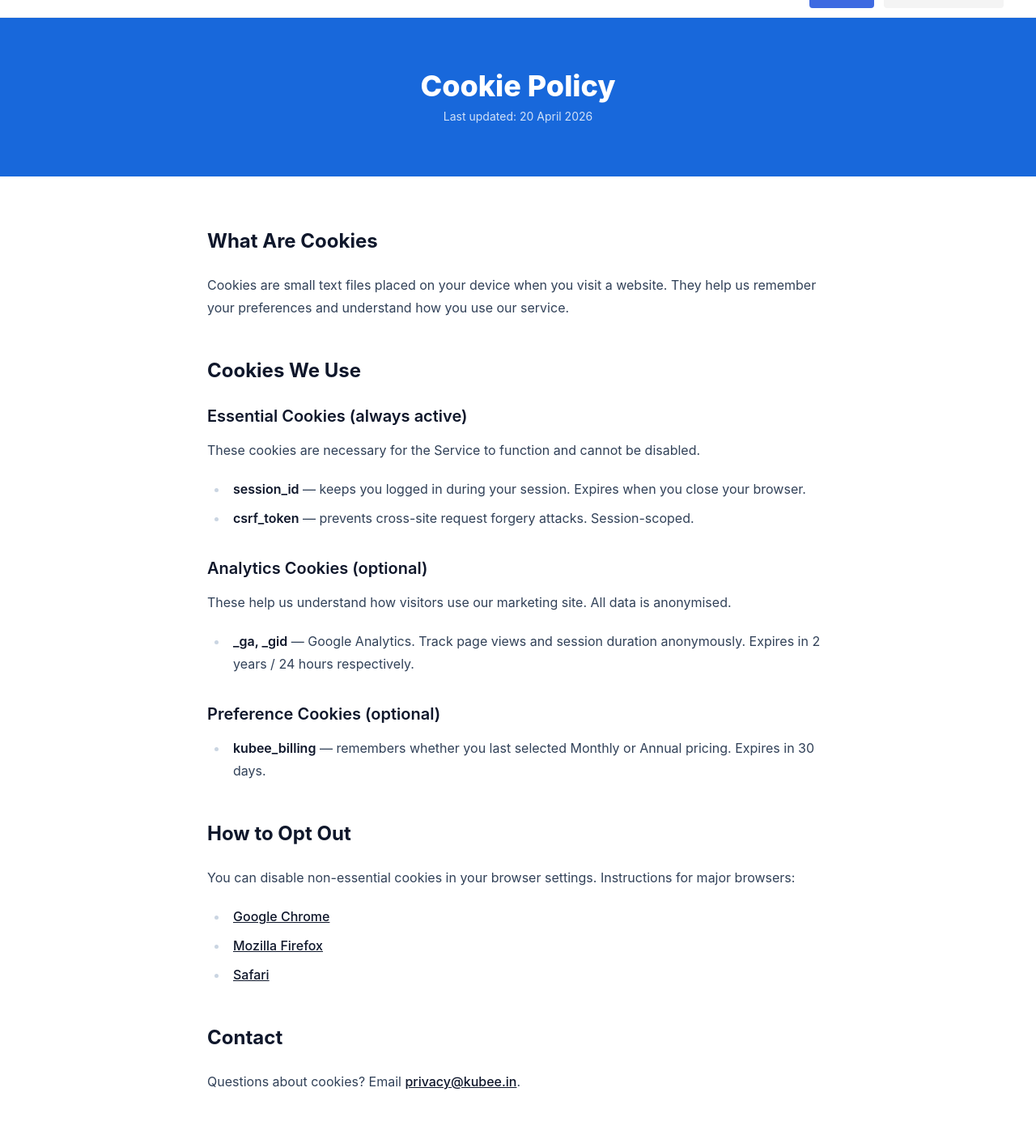
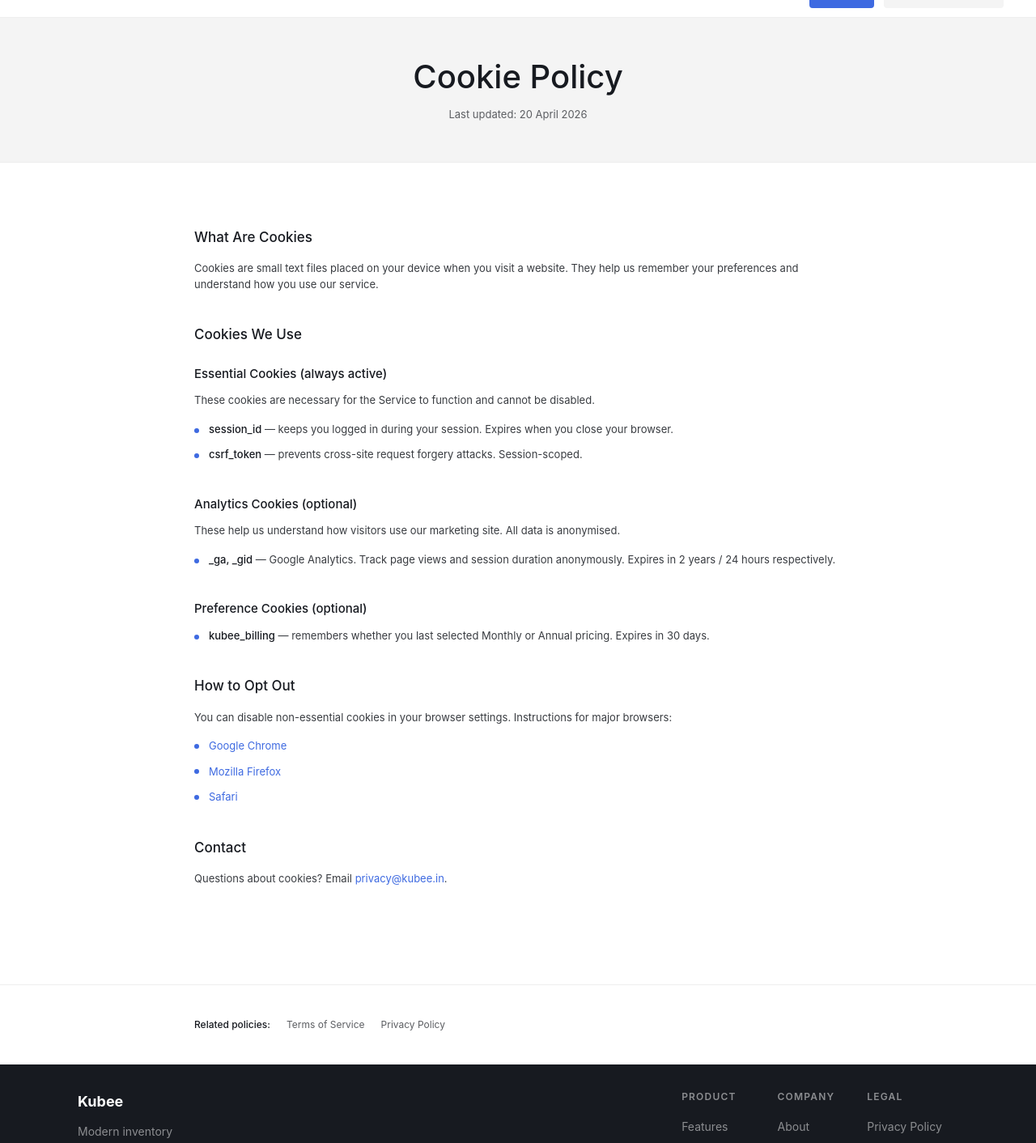
Before and after one commit to Heeneth12/kubee_mkt, a Next.js app: page /cookie-policy in a window 1280 px wide. Shown: the part 43-1455 px from the top of the page at 81% size. Built offline with nearby package versions, Linux system fonts and the light colour scheme.

Commit message:
feat: implement legal pages including cookie, privacy, and terms policies and update local dev configuration

```diff
--- a/app/cookie-policy/page.tsx
+++ b/app/cookie-policy/page.tsx
@@ -8,57 +8,101 @@ export const metadata: Metadata = {
 
 export default function CookiePolicyPage() {
   return (
-    <>
-      <section className="bg-brand-blue py-16 text-center px-4">
-        <h1 className="text-3xl sm:text-4xl font-extrabold text-white mb-2">Cookie Policy</h1>
-        <p className="text-sm text-white/80">Last updated: 20 April 2026</p>
+    <div className="bg-white min-h-screen font-sans">
+      {/* Hero Section */}
+      <section className="bg-ez-ash border-b border-ez-border py-12 text-center px-6 lg:px-10">
+        <h1 className="text-[40px] font-medium text-ez-heading leading-tight mb-3">Cookie Policy</h1>
+        <p className="text-ez-base text-ez-secondary">Last updated: 20 April 2026</p>
       </section>
 
-      <section className="py-16 px-4">
-        <div className="max-w-3xl mx-auto prose prose-slate prose-sm sm:prose-base">
-          <h2>What Are Cookies</h2>
-          <p>Cookies are small text files placed on your device when you visit a website. They help us remember your preferences and understand how you use our service.</p>
+      {/* Content Section */}
+      <section className="py-20 px-6 lg:px-10">
+        <div className="max-w-[800px] mx-auto">
 
-          <h2>Cookies We Use</h2>
+          <h2 className="text-ez-xl font-medium text-ez-heading mb-4">What Are Cookies</h2>
+          <p className="text-ez-base text-ez-body leading-normal mb-10">
+            Cookies are small text files placed on your device when you visit a website. They help us remember your preferences and understand how you use our service.
+          </p>
 
-          <h3>Essential Cookies (always active)</h3>
-          <p>These cookies are necessary for the Service to function and cannot be disabled.</p>
-          <ul>
-            <li><strong>session_id</strong> — keeps you logged in during your session. Expires when you close your browser.</li>
-            <li><strong>csrf_token</strong> — prevents cross-site request forgery attacks. Session-scoped.</li>
+          <h2 className="text-ez-xl font-medium text-ez-heading mb-6">Cookies We Use</h2>
+
+          <h3 className="text-ez-lg font-medium text-ez-heading mb-3">Essential Cookies (always active)</h3>
+          <p className="text-ez-base text-ez-body leading-normal mb-4">
+            These cookies are necessary for the Service to function and cannot be disabled.
+          </p>
+          <ul className="space-y-3 mb-10">
+            <li className="flex items-start gap-3">
+              <span className="w-1.5 h-1.5 rounded-full bg-ez-primary mt-2 shrink-0"></span>
+              <span className="text-ez-base text-ez-body leading-normal">
+                <strong className="font-medium text-ez-heading">session_id</strong> — keeps you logged in during your session. Expires when you close your browser.
+              </span>
+            </li>
+            <li className="flex items-start gap-3">
+              <span className="w-1.5 h-1.5 rounded-full bg-ez-primary mt-2 shrink-0"></span>
+              <span className="text-ez-base text-ez-body leading-normal">
+                <strong className="font-medium text-ez-heading">csrf_token</strong> — prevents cross-site request forgery attacks. Session-scoped.
+              </span>
+            </li>
           </ul>
 
-          <h3>Analytics Cookies (optional)</h3>
-          <p>These help us understand how visitors use our marketing site. All data is anonymised.</p>
-          <ul>
-            <li><strong>_ga, _gid</strong> — Google Analytics. Track page views and session duration anonymously. Expires in 2 years / 24 hours respectively.</li>
+          <h3 className="text-ez-lg font-medium text-ez-heading mb-3">Analytics Cookies (optional)</h3>
+          <p className="text-ez-base text-ez-body leading-normal mb-4">
+            These help us understand how visitors use our marketing site. All data is anonymised.
+          </p>
+          <ul className="space-y-3 mb-10">
+            <li className="flex items-start gap-3">
+              <span className="w-1.5 h-1.5 rounded-full bg-ez-primary mt-2 shrink-0"></span>
+              <span className="text-ez-base text-ez-body leading-normal">
+                <strong className="font-medium text-ez-heading">_ga, _gid</strong> — Google Analytics. Track page views and session duration anonymously. Expires in 2 years / 24 hours respectively.
+              </span>
+            </li>
           </ul>
 
-          <h3>Preference Cookies (optional)</h3>
-          <ul>
-            <li><strong>kubee_billing</strong> — remembers whether you last selected Monthly or Annual pricing. Expires in 30 days.</li>
+          <h3 className="text-ez-lg font-medium text-ez-heading mb-3">Preference Cookies (optional)</h3>
+          <ul className="space-y-3 mb-10">
+            <li className="flex items-start gap-3">
+              <span className="w-1.5 h-1.5 rounded-full bg-ez-primary mt-2 shrink-0"></span>
+              <span className="text-ez-base text-ez-body leading-normal">
+                <strong className="font-medium text-ez-heading">kubee_billing</strong> — remembers whether you last selected Monthly or Annual pricing. Expires in 30 days.
+              </span>
+            </li>
           </ul>
 
-          <h2>How to Opt Out</h2>
-          <p>You can disable non-essential cookies in your browser settings. Instructions for major browsers:</p>
-          <ul>
-            <li><a href="https://support.google.com/chrome/answer/95647" target="_blank" rel="noopener noreferrer">Google Chrome</a></li>
-            <li><a href="https://support.mozilla.org/en-US/kb/block-websites-storing-cookies-site-data-firefox" target="_blank" rel="noopener noreferrer">Mozilla Firefox</a></li>
-            <li><a href="https://support.apple.com/en-in/guide/safari/sfri11471/mac" target="_blank" rel="noopener noreferrer">Safari</a></li>
+          <h2 className="text-ez-xl font-medium text-ez-heading mb-4">How to Opt Out</h2>
+          <p className="text-ez-base text-ez-body leading-normal mb-4">
+            You can disable non-essential cookies in your browser settings. Instructions for major browsers:
+          </p>
+          <ul className="space-y-3 mb-10">
+            <li className="flex items-center gap-3">
+              <span className="w-1.5 h-1.5 rounded-full bg-ez-primary shrink-0"></span>
+              <a href="https://support.google.com/chrome/answer/95647" target="_blank" rel="noopener noreferrer" className="text-ez-base text-ez-primary hover:text-ez-primary-hover transition-colors duration-ez outline-none">Google Chrome</a>
+            </li>
+            <li className="flex items-center gap-3">
+              <span className="w-1.5 h-1.5 rounded-full bg-ez-primary shrink-0"></span>
+              <a href="https://support.mozilla.org/en-US/kb/block-websites-storing-cookies-site-data-firefox" target="_blank" rel="noopener noreferrer" className="text-ez-base text-ez-primary hover:text-ez-primary-hover transition-colors duration-ez outline-none">Mozilla Firefox</a>
+            </li>
+            <li className="flex items-center gap-3">
+              <span className="w-1.5 h-1.5 rounded-full bg-ez-primary shrink-0"></span>
+              <a href="https://support.apple.com/en-in/guide/safari/sfri11471/mac" target="_blank" rel="noopener noreferrer" className="text-ez-base text-ez-primary hover:text-ez-primary-hover transition-colors duration-ez outline-none">Safari</a>
+            </li>
           </ul>
 
-          <h2>Contact</h2>
-          <p>Questions about cookies? Email <a href="mailto:privacy@kubee.in">privacy@kubee.in</a>.</p>
+          <h2 className="text-ez-xl font-medium text-ez-heading mb-4">Contact</h2>
+          <p className="text-ez-base text-ez-body leading-normal mb-10">
+            Questions about cookies? Email <a href="mailto:privacy@kubee.in" className="text-ez-primary hover:text-ez-primary-hover transition-colors duration-ez outline-none">privacy@kubee.in</a>.
+          </p>
+
         </div>
       </section>
 
-      <section className="py-8 px-4 bg-slate-50 border-t border-slate-100">
-        <div className="max-w-3xl mx-auto text-sm text-slate-500 flex flex-wrap gap-4">
-          <span className="font-medium text-slate-700">Related policies:</span>
-          <Link href="/terms" className="hover:text-brand-blue transition-colors">Terms of Service</Link>
-          <Link href="/privacy" className="hover:text-brand-blue transition-colors">Privacy Policy</Link>
+      {/* Footer Links */}
+      <section className="py-10 px-6 lg:px-10 border-t border-ez-border bg-white">
+        <div className="max-w-[800px] mx-auto text-ez-sm text-ez-secondary flex items-center flex-wrap gap-5">
+          <span className="font-medium text-ez-heading">Related policies:</span>
+          <Link href="/terms" className="hover:text-ez-heading transition-colors duration-ez outline-none">Terms of Service</Link>
+          <Link href="/privacy" className="hover:text-ez-heading transition-colors duration-ez outline-none">Privacy Policy</Link>
         </div>
       </section>
-    </>
+    </div>
   );
 }
--- a/app/privacy/page.tsx
+++ b/app/privacy/page.tsx
@@ -10,7 +10,7 @@ export default function PrivacyPage() {
   return (
     <div className="bg-white min-h-screen font-sans">
       {/* Hero Section */}
-      <section className="bg-ez-ash border-b border-ez-border py-8 text-center px-6 lg:px-10">
+      <section className="bg-ez-ash border-b border-ez-border py-12 text-center px-6 lg:px-10">
         <h1 className="text-[40px] font-medium text-ez-heading leading-tight mb-3">Privacy Policy</h1>
         <p className="text-ez-base text-ez-secondary">Last updated: 20 April 2026</p>
       </section>
--- a/app/terms/page.tsx
+++ b/app/terms/page.tsx
@@ -8,59 +8,88 @@ export const metadata: Metadata = {
 
 export default function TermsPage() {
   return (
-    <>
-      <section className="bg-gradient-to-br from-brand-blue-dark to-brand-blue py-16 text-center px-4">
-        <h1 className="text-3xl sm:text-4xl font-extrabold text-white mb-2">Terms of Service</h1>
-        <p className="text-sm text-white/70">Last updated: 20 April 2026</p>
+    <div className="bg-white min-h-screen font-sans">
+      {/* Hero Section */}
+      <section className="bg-ez-ash border-b border-ez-border py-12 text-center px-6 lg:px-10">
+        <h1 className="text-[40px] font-medium text-ez-heading leading-tight mb-3">Terms of Service</h1>
+        <p className="text-ez-base text-ez-secondary">Last updated: 20 April 2026</p>
       </section>
 
-      <section className="py-16 px-4">
-        <div className="max-w-3xl mx-auto prose prose-slate prose-sm sm:prose-base">
-          <h2>1. Acceptance of Terms</h2>
-          <p>By accessing or using the Kubee Service, you agree to be bound by these Terms of Service. If you do not agree to these Terms, you must not use the Service. Continued use of the Service after any modification to these Terms constitutes your acceptance of the revised Terms.</p>
+      {/* Content Section */}
+      <section className="py-20 px-6 lg:px-10">
+        <div className="max-w-[800px] mx-auto">
 
-          <h2>2. Description of Service</h2>
-          <p>Kubee is a cloud-based inventory management platform designed for Indian businesses. The Service includes real-time stock tracking, purchase and sales order management, AI-powered demand forecasting, automated reordering, GST-compliant invoicing, and multi-location warehouse management — accessible via kubee.in and associated mobile or desktop applications.</p>
+          <h2 className="text-ez-xl font-medium text-ez-heading mb-4">1. Acceptance of Terms</h2>
+          <p className="text-ez-base text-ez-body leading-normal mb-10">
+            By accessing or using the Kubee Service, you agree to be bound by these Terms of Service. If you do not agree to these Terms, you must not use the Service. Continued use of the Service after any modification to these Terms constitutes your acceptance of the revised Terms.
+          </p>
 
-          <h2>3. Account Registration</h2>
-          <p>To use the Service, you must register for an account by providing accurate and complete information. You must be at least 18 years of age and authorised to enter into binding agreements on behalf of your business. One person or legal entity may not maintain more than one free account.</p>
+          <h2 className="text-ez-xl font-medium text-ez-heading mb-4">2. Description of Service</h2>
+          <p className="text-ez-base text-ez-body leading-normal mb-10">
+            Kubee is a cloud-based inventory management platform designed for Indian businesses. The Service includes real-time stock tracking, purchase and sales order management, AI-powered demand forecasting, automated reordering, GST-compliant invoicing, and multi-location warehouse management — accessible via kubee.in and associated mobile or desktop applications.
+          </p>
 
-          <h2>4. Account Responsibility</h2>
-          <p>You are responsible for maintaining the confidentiality of your login credentials and for all activities that occur under your account. You must notify us immediately at hello@kubee.in if you suspect unauthorized use of your account.</p>
+          <h2 className="text-ez-xl font-medium text-ez-heading mb-4">3. Account Registration</h2>
+          <p className="text-ez-base text-ez-body leading-normal mb-10">
+            To use the Service, you must register for an account by providing accurate and complete information. You must be at least 18 years of age and authorised to enter into binding agreements on behalf of your business. One person or legal entity may not maintain more than one free account.
+          </p>
 
-          <h2>5. Payments and Billing</h2>
-          <p>Paid plans are billed monthly or annually in advance in Indian Rupees (INR). All prices are exclusive of GST unless stated otherwise. You will receive a GST-compliant invoice for every payment. Refunds are not provided for partial months. You may cancel at any time; your plan continues until the end of the billing period.</p>
+          <h2 className="text-ez-xl font-medium text-ez-heading mb-4">4. Account Responsibility</h2>
+          <p className="text-ez-base text-ez-body leading-normal mb-10">
+            You are responsible for maintaining the confidentiality of your login credentials and for all activities that occur under your account. You must notify us immediately at <a href="mailto:hello@kubee.in" className="text-ez-primary hover:text-ez-primary-hover transition-colors duration-ez outline-none">hello@kubee.in</a> if you suspect unauthorized use of your account.
+          </p>
 
-          <h2>6. Intellectual Property</h2>
-          <p>Kubee and its licensors retain all rights to the Service, including all software, designs, trademarks, and proprietary content. You retain ownership of all Content you upload. By uploading Content, you grant Kubee a limited license to store, process, and display it solely for the purpose of providing the Service.</p>
+          <h2 className="text-ez-xl font-medium text-ez-heading mb-4">5. Payments and Billing</h2>
+          <p className="text-ez-base text-ez-body leading-normal mb-10">
+            Paid plans are billed monthly or annually in advance in Indian Rupees (INR). All prices are exclusive of GST unless stated otherwise. You will receive a GST-compliant invoice for every payment. Refunds are not provided for partial months. You may cancel at any time; your plan continues until the end of the billing period.
+          </p>
 
-          <h2>7. Confidentiality</h2>
-          <p>Each party agrees to keep the other party's non-public information confidential and not to disclose it to third parties without prior written consent. Kubee will not access or use your business data except as necessary to provide the Service or as required by law. This obligation survives termination of your account.</p>
+          <h2 className="text-ez-xl font-medium text-ez-heading mb-4">6. Intellectual Property</h2>
+          <p className="text-ez-base text-ez-body leading-normal mb-10">
+            Kubee and its licensors retain all rights to the Service, including all software, designs, trademarks, and proprietary content. You retain ownership of all Content you upload. By uploading Content, you grant Kubee a limited license to store, process, and display it solely for the purpose of providing the Service.
+          </p>
 
-          <h2>8. Termination</h2>
-          <p>We may suspend or terminate your account if you violate these Terms. You may terminate your account at any time from your account settings. Upon termination, your data will be retained for 30 days before permanent deletion unless you request earlier deletion.</p>
+          <h2 className="text-ez-xl font-medium text-ez-heading mb-4">7. Confidentiality</h2>
+          <p className="text-ez-base text-ez-body leading-normal mb-10">
+            Each party agrees to keep the other party's non-public information confidential and not to disclose it to third parties without prior written consent. Kubee will not access or use your business data except as necessary to provide the Service or as required by law. This obligation survives termination of your account.
+          </p>
 
-          <h2>9. Limitation of Liability</h2>
-          <p>To the maximum extent permitted by applicable law, Kubee shall not be liable for any indirect, incidental, special, or consequential damages, including loss of profits or data. Our total liability shall not exceed the amount paid by you in the 12 months preceding the claim.</p>
+          <h2 className="text-ez-xl font-medium text-ez-heading mb-4">8. Termination</h2>
+          <p className="text-ez-base text-ez-body leading-normal mb-10">
+            We may suspend or terminate your account if you violate these Terms. You may terminate your account at any time from your account settings. Upon termination, your data will be retained for 30 days before permanent deletion unless you request earlier deletion.
+          </p>
 
-          <h2>10. Governing Law</h2>
-          <p>These Terms are governed by the laws of India. Any disputes shall be subject to the exclusive jurisdiction of the courts of Hyderabad, Telangana.</p>
+          <h2 className="text-ez-xl font-medium text-ez-heading mb-4">9. Limitation of Liability</h2>
+          <p className="text-ez-base text-ez-body leading-normal mb-10">
+            To the maximum extent permitted by applicable law, Kubee shall not be liable for any indirect, incidental, special, or consequential damages, including loss of profits or data. Our total liability shall not exceed the amount paid by you in the 12 months preceding the claim.
+          </p>
 
-          <h2>11. Changes to Terms</h2>
-          <p>We may update these Terms from time to time. We will notify you of material changes by email or via an in-app notification at least 14 days before the changes take effect. Your continued use of the Service after the effective date constitutes acceptance of the updated Terms. If you disagree with the changes, you may terminate your account before the effective date.</p>
+          <h2 className="text-ez-xl font-medium text-ez-heading mb-4">10. Governing Law</h2>
+          <p className="text-ez-base text-ez-body leading-normal mb-10">
+            These Terms are governed by the laws of India. Any disputes shall be subject to the exclusive jurisdiction of the courts of Hyderabad, Telangana.
+          </p>
 
-          <h2>12. Contact</h2>
-          <p>For any questions regarding these Terms, contact us at <a href="mailto:legal@kubee.in">legal@kubee.in</a>.</p>
+          <h2 className="text-ez-xl font-medium text-ez-heading mb-4">11. Changes to Terms</h2>
+          <p className="text-ez-base text-ez-body leading-normal mb-10">
+            We may update these Terms from time to time. We will notify you of material changes by email or via an in-app notification at least 14 days before the changes take effect. Your continued use of the Service after the effective date constitutes acceptance of the updated Terms. If you disagree with the changes, you may terminate your account before the effective date.
+          </p>
+
+          <h2 className="text-ez-xl font-medium text-ez-heading mb-4">12. Contact</h2>
+          <p className="text-ez-base text-ez-body leading-normal mb-10">
+            For any questions regarding these Terms, contact us at <a href="mailto:legal@kubee.in" className="text-ez-primary hover:text-ez-primary-hover transition-colors duration-ez outline-none">legal@kubee.in</a>.
+          </p>
+
         </div>
       </section>
 
-      <section className="py-8 px-4 bg-slate-50 border-t border-slate-100">
-        <div className="max-w-3xl mx-auto text-sm text-slate-500 flex flex-wrap gap-4">
-          <span className="font-medium text-slate-700">Related policies:</span>
-          <Link href="/privacy" className="hover:text-brand-blue transition-colors">Privacy Policy</Link>
-          <Link href="/cookie-policy" className="hover:text-brand-blue transition-colors">Cookie Policy</Link>
+      {/* Footer Links */}
+      <section className="py-10 px-6 lg:px-10 border-t border-ez-border bg-white">
+        <div className="max-w-[800px] mx-auto text-ez-sm text-ez-secondary flex items-center flex-wrap gap-5">
+          <span className="font-medium text-ez-heading">Related policies:</span>
+          <Link href="/privacy" className="hover:text-ez-heading transition-colors duration-ez outline-none">Privacy Policy</Link>
+          <Link href="/cookie-policy" className="hover:text-ez-heading transition-colors duration-ez outline-none">Cookie Policy</Link>
         </div>
       </section>
-    </>
+    </div>
   );
 }
```
